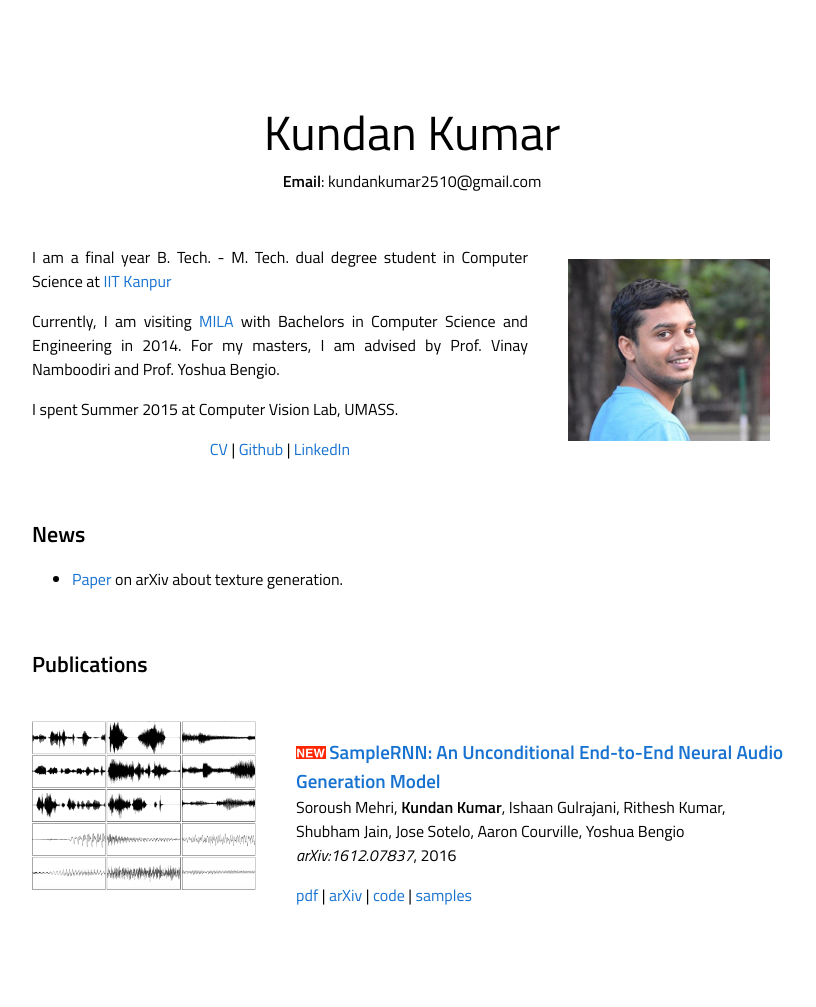
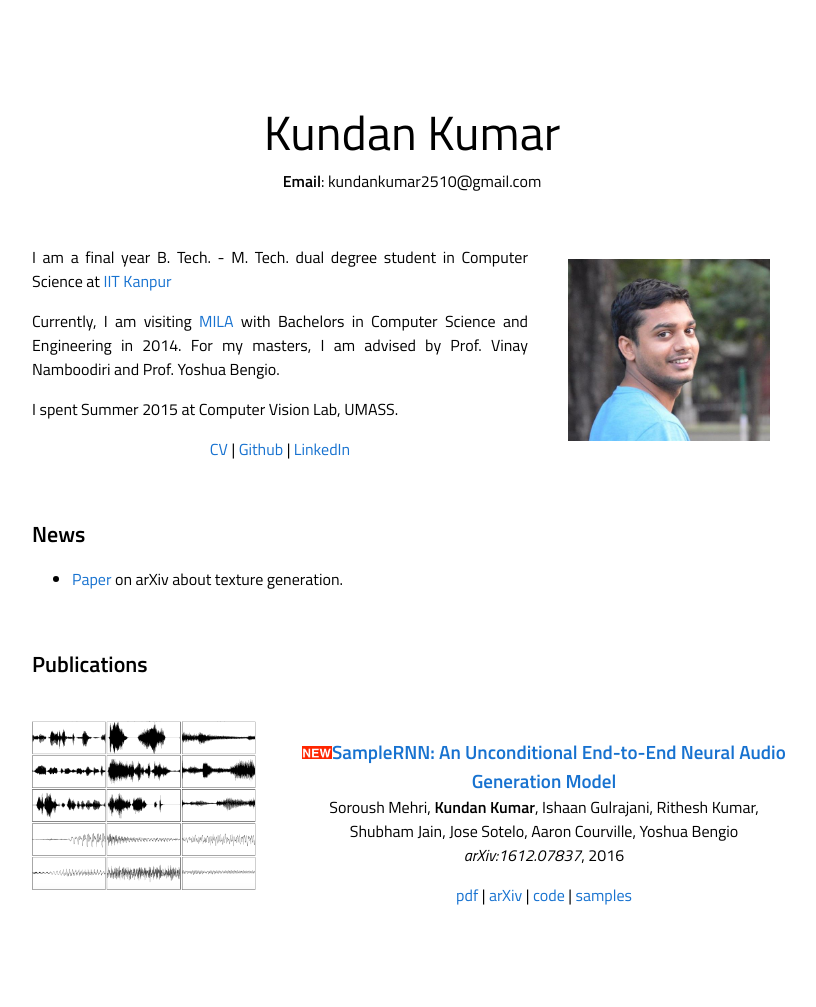
Before and after one commit to kundan2510/kundan2510.github.io, a Jekyll site: the page built from index.html, in a window 1280 px wide. Shown: the whole page, without its empty margins (228-1044 px from the left). Built offline with Jekyll 4.4.1, drawn with Linux system fonts in a browser that asks for light colours.

Commit message:
Update index.html

```diff
--- a/index.html
+++ b/index.html
@@ -70,10 +70,9 @@ title: Kundan Kumar
 		  	<tbody><tr>
     				<td width="33%" valign="top" align="center"><a href="images/sampleRNN.png"><img src="images/sampleRNN.png" alt="sym" style="border-style: none" width="100%"></a>
     				</td>
-				<td width="67%" valign="top">
+				<td width="67%" valign="top" align="center">
 				      <p><a href="https://arxiv.org/abs/1612.07837" id="SAMPLERNN">
-				      <img src="images/new.png" alt="[NEW]" style="border-style: none" width="6%">
-				      <heading>SampleRNN: An Unconditional End-to-End Neural Audio Generation Model</heading></a><br>
+				      <heading><img src="images/new.png" alt="[NEW]" style="border-style: none" width="6%">SampleRNN: An Unconditional End-to-End Neural Audio Generation Model</heading></a><br>
 					      Soroush Mehri, <strong>Kundan Kumar</strong>, Ishaan Gulrajani, Rithesh Kumar, Shubham Jain, Jose Sotelo, Aaron Courville, Yoshua Bengio<br>
 				      <em>arXiv:1612.07837</em>, 2016
 				      <br></p>
```
